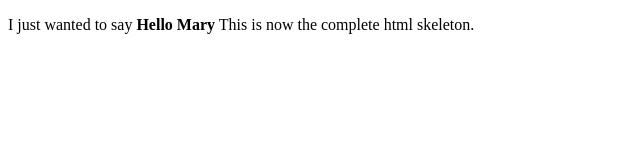
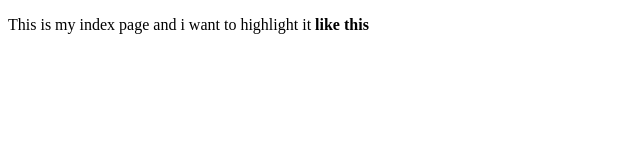
Before and after one commit to Mary-N/sampleSite, a plain HTML site: page index.html in a window 1280 px wide. Shown: the whole page, without its empty margins (0-640 px from the left). Drawn offline with Linux system fonts and the light colour scheme.

Commit message:
I have changed my file the second time

```diff
--- a/index.html
+++ b/index.html
@@ -6,8 +6,7 @@
   </head>
   <body>
     <p>
-        I just wanted to say <strong>Hello Mary</strong>
-        This is now the complete html skeleton.
+        This is my index page and i want to highlight it <strong> like this</strong>
     </p>
   </body>
 </html>
```
